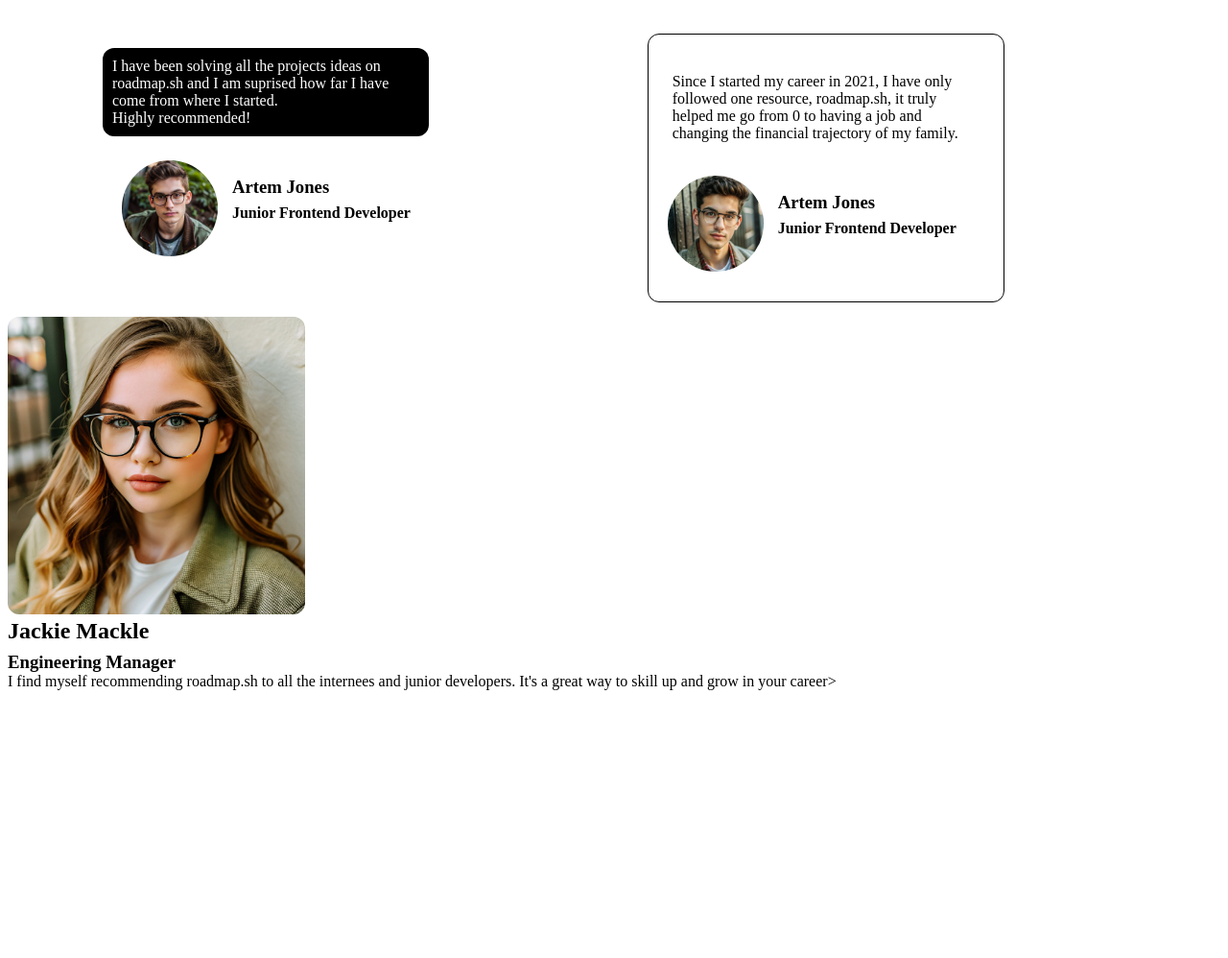
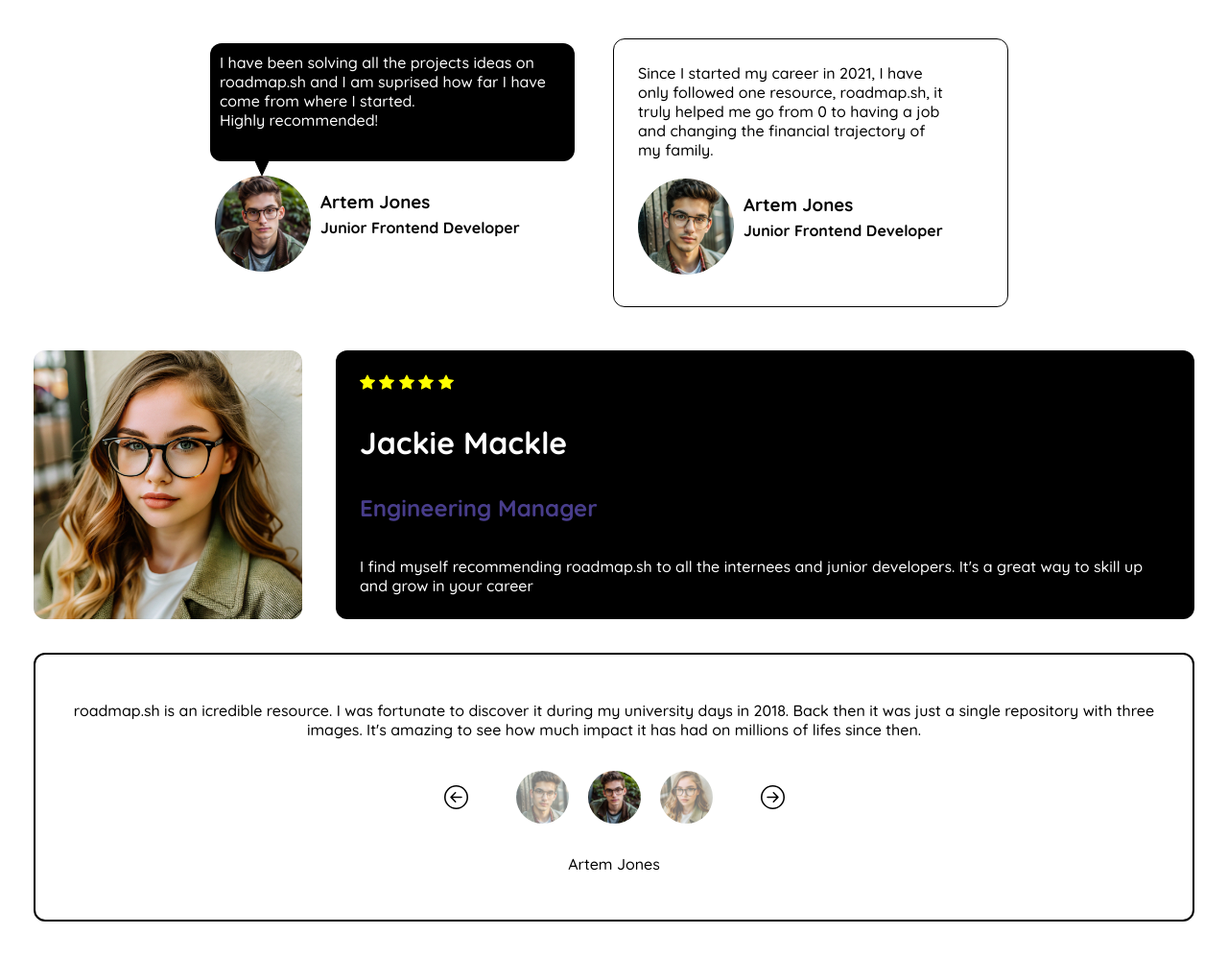
Before and after one commit to fossabot/testimonial-cards, a website built with Vite: page index.html in a window 1280 px wide. Shown: the whole page at 96% size. Before the commit the page ends 893 px from the top, so only its background shows below. Built offline with nearby package versions, Linux system fonts and the light colour scheme.

Commit message:
styles settings

```diff
--- a/index.html
+++ b/index.html
@@ -5,6 +5,9 @@
   <meta name="viewport" content="width=device-width, initial-scale=1.0">
   <title>Testimonial cards</title>
   <link rel="stylesheet" href="style.css" />
+  <link rel="preconnect" href="https://fonts.googleapis.com">
+<link rel="preconnect" href="https://fonts.gstatic.com" crossorigin>
+<link href="https://fonts.googleapis.com/css2?family=Quicksand:wght@300..700&display=swap" rel="stylesheet">
 </head>
 <body>
 
@@ -13,6 +16,7 @@
         <div class="text rounded">
           <p>I have been solving all the projects ideas on roadmap.sh and I am suprised how far I have come from where I started.</p>
           <p>Highly recommended!</p>
+          <img src="images/triangle.svg" class="triangle"/>
         </div>
         <div class="line">
           <img src="images/1728668834204.png" class="small"/>
@@ -39,23 +43,43 @@
 
       </div>
     </div>
+    <br />
     <div id="middle">
       <div id="left-middle">
         <img src="images/1728668859448.png" class="big rounded"/>
       </div>
       <div id="right-middle" class="rounded">
         <div class="stars">
+          <img src="images/star-fill.svg" class="star"/>
+          <img src="images/star-fill.svg" class="star"/>
+          <img src="images/star-fill.svg" class="star"/>
+          <img src="images/star-fill.svg" class="star"/>
+          <img src="images/star-fill.svg" class="star"/>
 
         </div>
-        <h2>Jackie Mackle</h2>
-        <h3>Engineering Manager</h3>
+        <h1 class="title">Jackie Mackle</h2>
+        <h2 class="prof title">Engineering Manager</h3>
         <p>I find myself recommending roadmap.sh to all the internees and junior developers.
-          It's a great way to skill up and grow in your career>
+          It's a great way to skill up and grow in your career
         </p>
       </div>
     </div>
     <div id="bottom" class="rounded">
-
+       <p class="text4">
+         roadmap.sh is an icredible resource. I was fortunate to
+         discover it during my university days in 2018. Back then
+         it was just a single repository with three images. It's
+         amazing to see how much impact it has had on millions
+         of lifes since then.
+       </p>
+       <div class="photos">
+        <img src="images/arrow-left-circle.svg" class="arrow" />
+        <img src="images/1728668815609.png" class="small2 fade" />
+        <img src="images/1728668834204.png" class="small2" />
+        <img src="images/1728668859448.png" class="small2 fade" />
+        <img src="images/arrow-right-circle.svg" class="arrow" />
+       </div>
+       <p><span class="name">Artem Jones</span></p>
     </div>
 
 </body>
--- a/style.css
+++ b/style.css
@@ -4,13 +4,16 @@
 body {
   background-color: white;
   color:black;
-  margin:8px;
+  font-family: Quicksand;
+  font-weight: 500;
+
 }
 
 #top-cards, #middle, #bottom{
-  height: 260px;
-  width: 90%;
-  margin-top: 35px;
+  height: 280px;
+
+  margin-top: 30px;
+
 }
 
 
@@ -20,34 +23,45 @@
 }
 
 #top-cards{
+  width:90hw;
   display: flex;
   flex-direction: row;
-  justify-content: space-around;
+  justify-content: center;
+  align-items: start;
 
 }
 
-#top-left, #top-right{
+#top-left{
   height: 280px;
 
-  padding-top:15px;
+  padding:10px;
+
 }
+
+#top-right{
+  height: 280px;
+
+ padding:10px;
+
+}
+
 
 .text{
   background-color: black;
   color:white;
   text-align: left;
- /*  margin: 15px;*/
+  margin: 5px;
   padding:10px;
-  width:340px;
+  width:380px;
 
 }
 
 .line{
   background-color: white;
   color:black;
-  margin: 15px;
-  padding:10px 5px;
-  width:340px;
+
+  padding:10px;
+  width:380px;
   line-height: 1.2em;
 
   display: flex;
@@ -56,7 +70,7 @@
 }
 
 .text2{
-  padding:10px 15px;
+  padding:10px;
   width: 340px;
 }
 
@@ -65,20 +79,114 @@
   background-color: white;
   color:black;
 
-  margin:15px;
+
   padding: 10px;
   width:340px;}
 
  #top-right{
   border: 1px solid black;
   border-radius: 12px;
+  margin:10px 25px;
 
+  padding: 15px;
+
+
+ }
+
+#middle{
+
+  display: flex;
+  flex-direction: row;
+  justify-content: center;
+  margin:15px;
+  padding:10px;
+
+}
+#left-middle{
+
+  margin:10px;
+  height: 280px;
+}
+
+ #right-middle{
+  margin: 10px;
+  margin-left:25px;
+ padding: 25px;
+ height: 280px;
+  display:flex;
+  flex-direction: column;
+  justify-content: space-between;
+
+  background-color: black;
+  color: white;
+ }
+
+.title{
+  line-height: 2.0rem;
+}
+
+.prof{
+  color: darkslateblue;
+}
+
+#bottom{
+  border: 2px solid black;
+
+  margin: 55px 35px;
+  padding:25px;
+
+  text-align: center;
+  align-items: center;
+  display: flex;
+  flex-direction: column;
+  justify-content: space-evenly;
+}
+
+.text4{
+  text-align: center;
+}
+
+.photos{
+  width: 400px;
+  display: flex;
+  flex-direction: row;
+  justify-content: center;
+
+}
+
+
+.arrow{
+  margin:10px;
+  margin-top:25px;
+  margin-left: 40px;
+  margin-right: 40px;;
+  width: 25px;
+  height:25px;
+
+}
+
+.small2{
+
+  width: 55px;
+  height:55px;
+  margin:10px;
+  border-radius: 50%;
+}
+
+.fade {
+  opacity:55%;
 }
 
 .rounded{
   border-radius: 12px;
 }
 
+.triangle{
+
+  position: relative;
+  left:35px;
+  top: 30px;
+}
 
 .small{
   height: 100px;
@@ -87,10 +195,12 @@
 }
 
 .big {
-  width: 310px;
-  height: 310px;
+  width: 280px;
+  height: 280px;
+  padding: 0px;;
 
 }
+
 
 h3, h4{
   text-align: left;
```
Also changed, not shown: images/arrow-left-circle.svg (added), images/arrow-right-circle.svg (added), images/star-fill.svg (added), images/triangle.svg (added).
